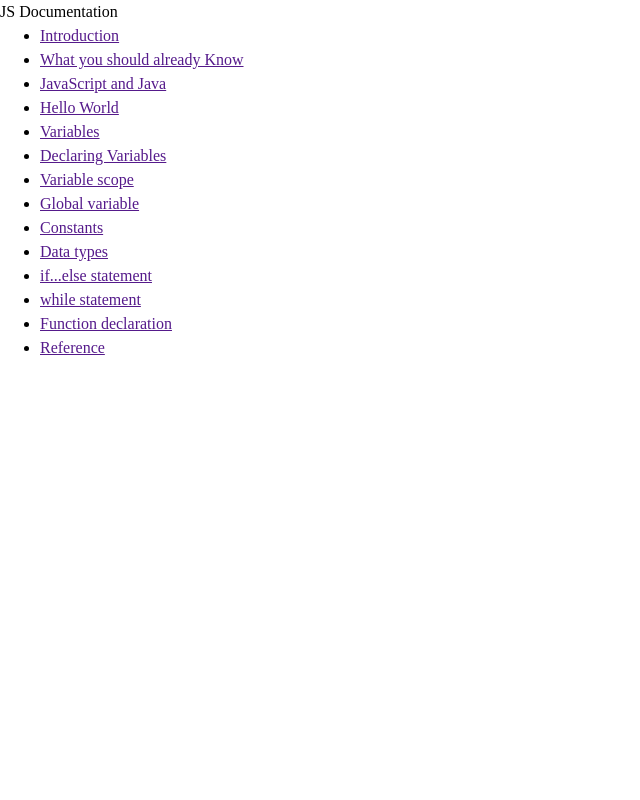
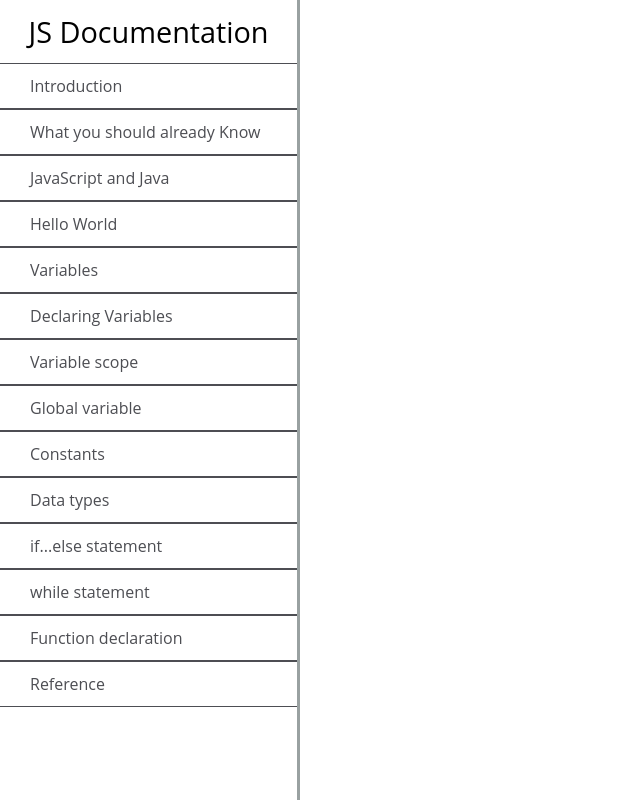
Before and after one commit to Sarycodes/freeCodeCamp-Certification-Projects, a plain HTML site: page Technical-Documentation-Page/index.html in a window 1280 px wide. Shown: the whole page, without its empty margins (0-640 px from the left). Drawn offline with Linux system fonts and the light colour scheme.

Commit message:
addded styles to my navbar

```diff
--- a/Technical-Documentation-Page/styles.css
+++ b/Technical-Documentation-Page/styles.css
@@ -46,3 +46,52 @@ p, h1, h2, h3, h4, h5, h6 {
 }
 
 /* General styling */
+body {
+    background-color: #ffff;
+    font-family: 'Open Sans', Arial, sans-serif;;
+    line-height: 1.5;
+    color: #4d4e53;
+    min-width: 290px;
+}
+
+#navbar {
+    position: fixed;
+    top: 0px;
+    left: 0px;
+    min-width: 290px;
+    width: 300px;
+    height: 100%;
+    border-right: solid;
+    border-color: rgba(0, 22, 22, 0.4);
+}
+
+#navbar header {
+    color: black;
+    font-size: 1.8em;
+    text-align: center;
+    margin: 10px;
+}
+
+#navbar ul {
+    height: 88%;
+    padding: 0;
+    overflow-y: auto;
+    overflow-x: hidden;
+}
+
+#navbar li {
+    list-style-type: none;
+    border-top: 1px solid;
+    border-bottom: 1px solid;
+    position: relative;
+    width: 100%;
+    color: #4d4e53;
+}
+
+#navbar a {
+    text-decoration: none;
+    color: #4d4e53;
+    padding: 10px 30px;
+    cursor: pointer;
+    display: block;
+}
```
